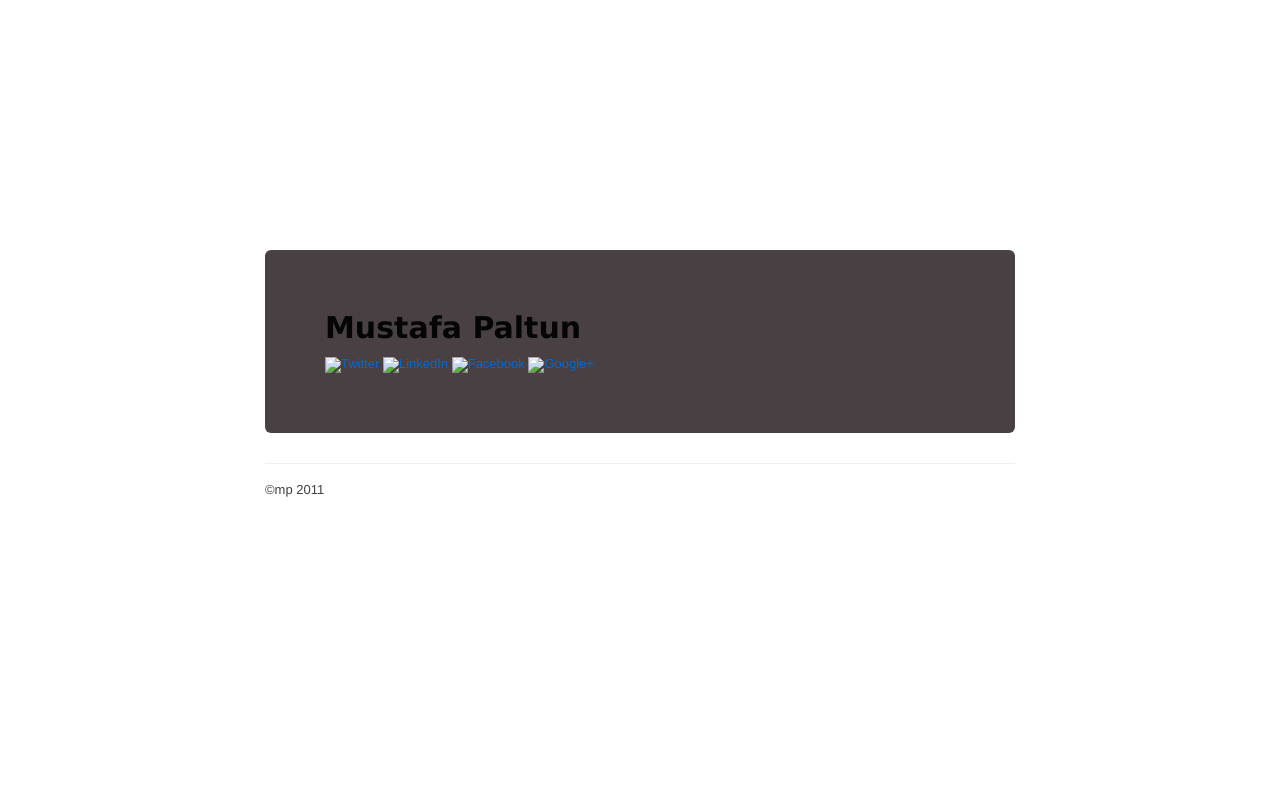
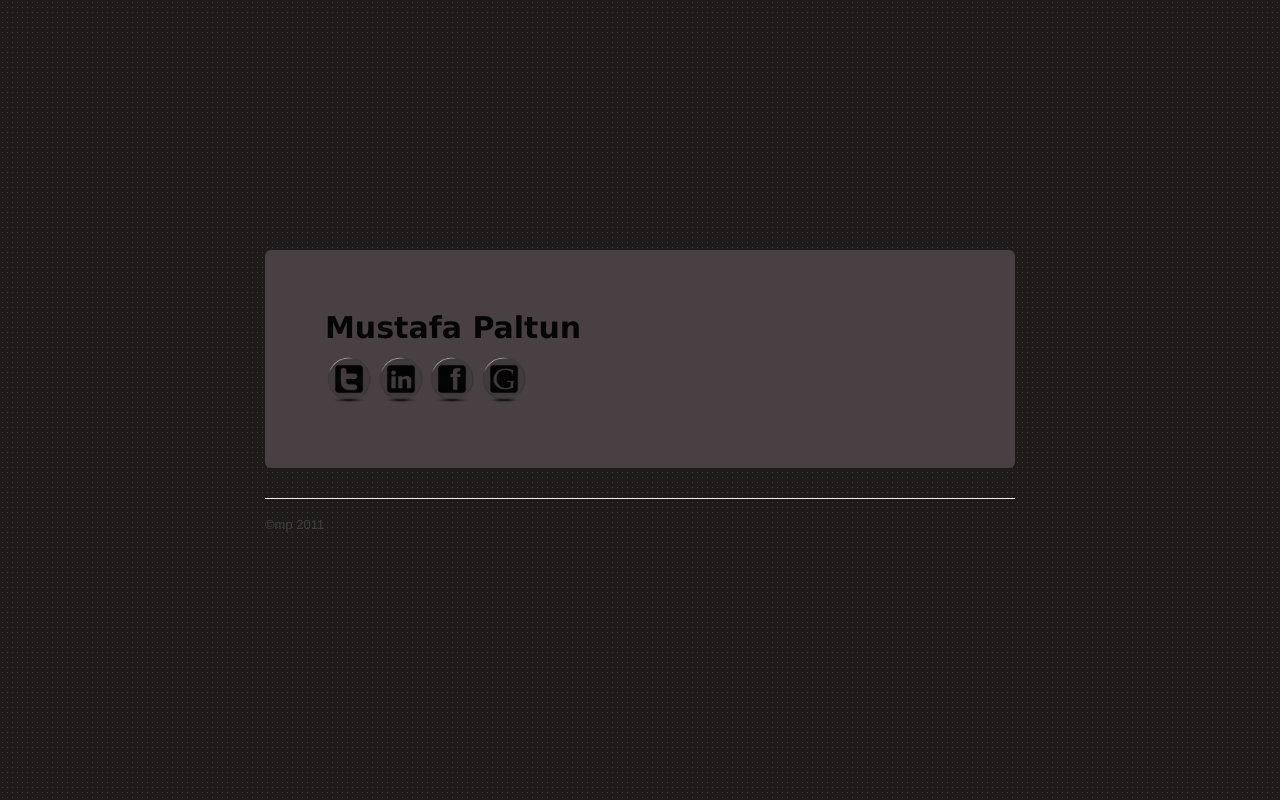
Before and after one commit to challenge/challenge.github.com, a plain HTML site: page index.html in a window 1280 px wide. Drawn offline with Linux system fonts and the light colour scheme.

```diff
--- a/index.html
+++ b/index.html
@@ -17,7 +17,7 @@
     <style type="text/css">
       body {
         padding-top: 250px;
-        background-image: url('bg.png');
+        background-image: url('img/bg.png');
       }
       .container {
         width: 750px;
@@ -31,7 +31,6 @@
         font-size: 30px;
         color: #050505;
         font-family: lucida sans unicode, tahoma, arial;
-
       }
 
     </style>
@@ -46,11 +45,11 @@
         <h2 id='myname'>Mustafa Paltun</h2>
         <p></p>
         <div id="social-icons">
-          <a href="https://twitter.com/mpaltun"><img src="twitter-logo-square-webtreatsetc.png" width="48" height="48" alt="Twitter" /></a>
-          <a href="http://www.linkedin.com/pub/mustafa-paltun/29/792/466"><img src="linkedin-logo-square2-webtreatsetc.png" width="48" height="48" alt="LinkedIn" /></a>
-          <a href="http://www.facebook.com/Justbeee"><img src="facebook-logo-square-webtreatsetc.png" width="48" height="48" alt="Facebook" /></a>
-          <a href="http://plus.google.com/111503210109970181156/"><img src="gmail-logo-square2-webtreatsetc.png" width="48" height="48" alt="Google+" /></a>
-
+          <a href="https://twitter.com/mpaltun"><img src="img/twitter.png" width="48" height="48" alt="Twitter" /></a>
+          <a href="http://www.linkedin.com/pub/mustafa-paltun/29/792/466"><img src="img/linkedin.png" width="48" height="48" alt="LinkedIn" /></a>
+          <a href="http://www.facebook.com/Justbeee"><img src="img/facebook.png" width="48" height="48" alt="Facebook" /></a>
+          <a href="http://plus.google.com/111503210109970181156/"><img src="img/g+.png" width="48" height="48" alt="Google+" /></a>
+          <!--<a href="http://github.com/Justbe"><img src="img/github.png" width="48" height="48" alt="Github" /></a>-->
         </div>
       </div>
 
```
